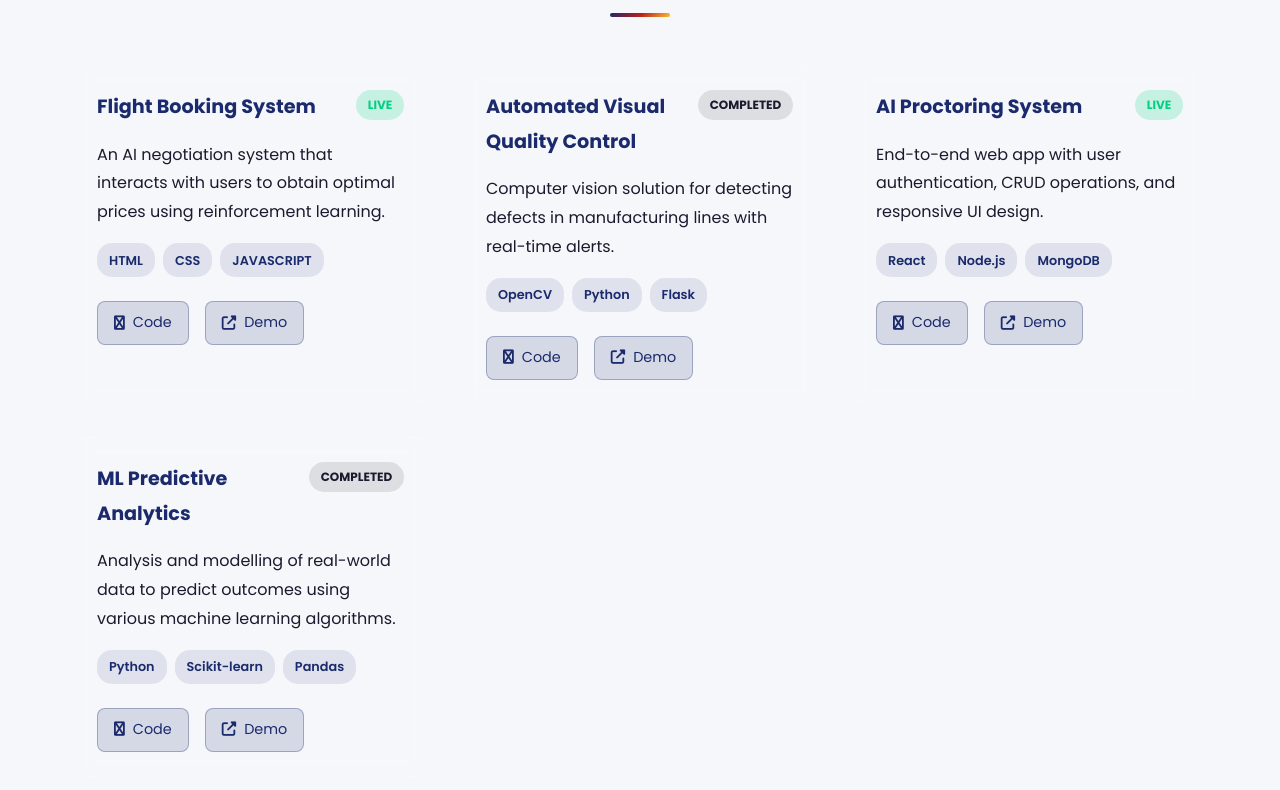
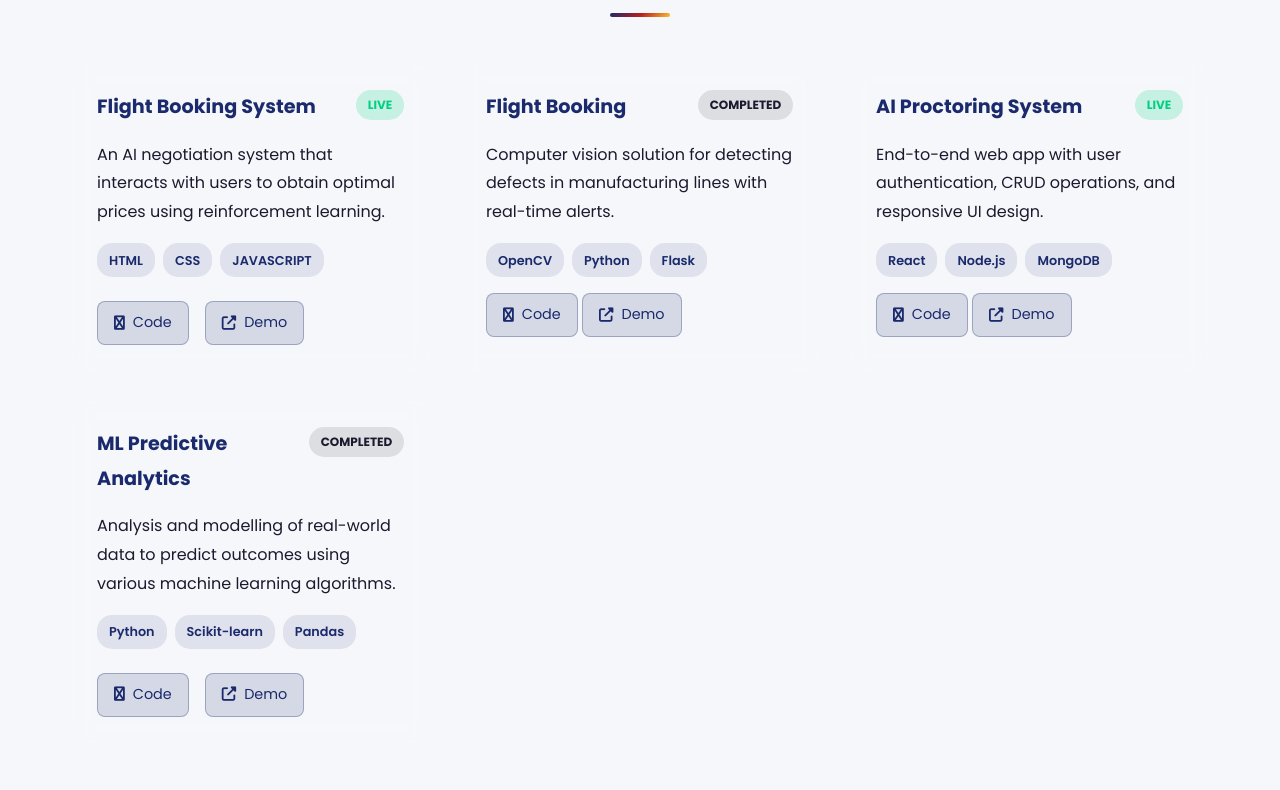
Before and after one commit to sachinraghav28/Portfolio, a website: page index.html in a window 1280 px wide. Shown: the part 2053-2843 px from the top of the page. Drawn offline with Linux system fonts and the light colour scheme.

Commit message:
Update index.html

```diff
--- a/index.html
+++ b/index.html
@@ -256,7 +256,7 @@
 
                 <div class="project-card">
                     <div class="project-header">
-                        <h3>Automated Visual Quality Control</h3>
+                        <h3>Flight Booking</h3>
                         <span class="project-status">Completed</span>
                     </div>
                     <p>Computer vision solution for detecting defects in manufacturing lines with real-time alerts.</p>
@@ -265,9 +265,9 @@
                         <span class="tech-badge">Python</span>
                         <span class="tech-badge">Flask</span>
                     </div>
-                    <div class="project-links">
+                    <div class="flightbookingandstatus.netlify.app">
                         <a href="#" class="link-btn"><i class="fas fa-github"></i> Code</a>
-                        <a href="#" class="link-btn"><i class="fas fa-external-link-alt"></i> Demo</a>
+                        <a href="flightbookingandstatus.netlify.app" class="link-btn"><i class="fas fa-external-link-alt"></i> Demo</a>
                     </div>
                 </div>
 
@@ -282,9 +282,9 @@
                         <span class="tech-badge">Node.js</span>
                         <span class="tech-badge">MongoDB</span>
                     </div>
-                    <div class="project-links">
+                    <div class="aiproctoringsystem.netlify.app">
                         <a href="#" class="link-btn"><i class="fas fa-github"></i> Code</a>
-                        <a href="#" class="link-btn"><i class="fas fa-external-link-alt"></i> Demo</a>
+                        <a href="iproctoringsystem.netlify.app" class="link-btn"><i class="fas fa-external-link-alt"></i> Demo</a>
                     </div>
                 </div>
 
```
